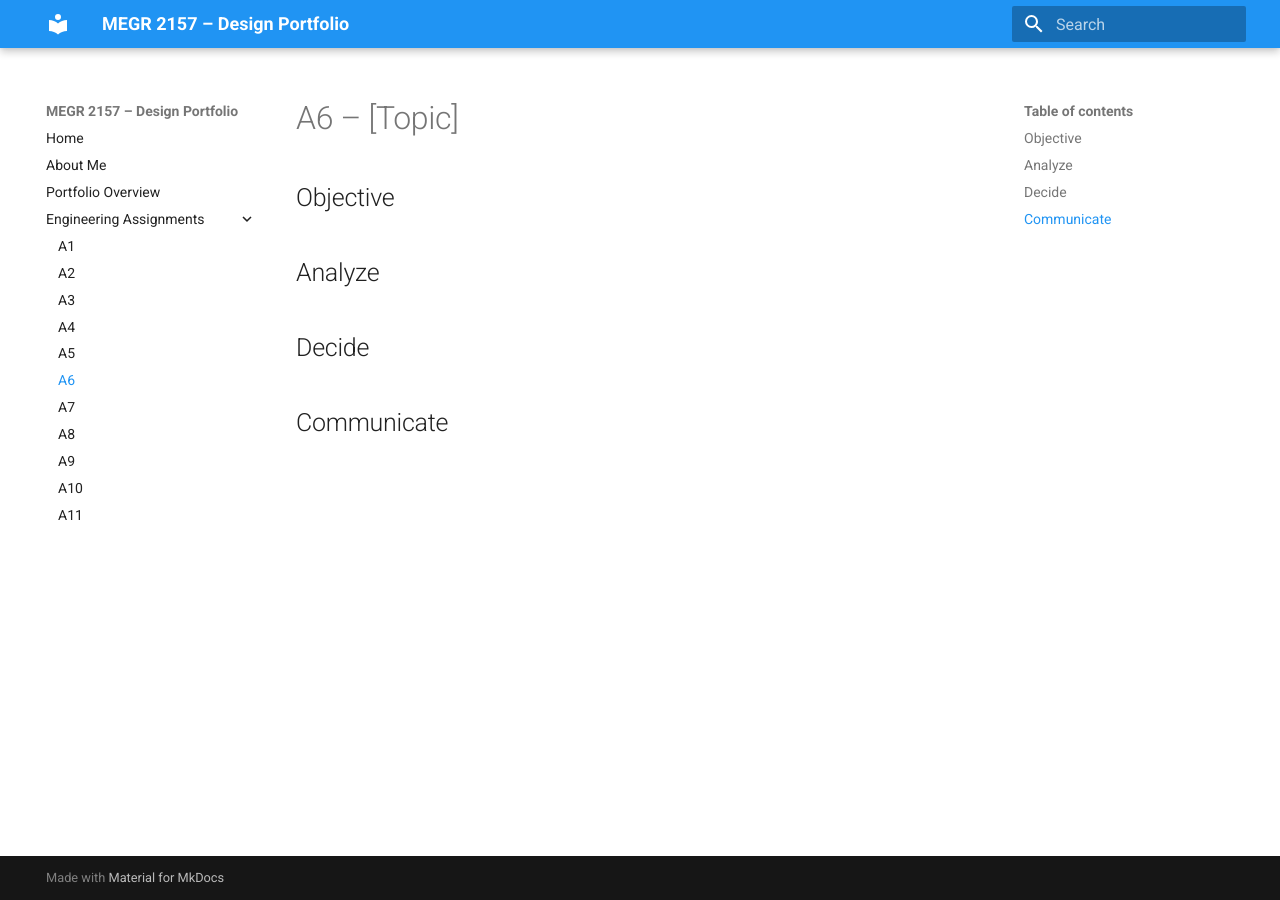
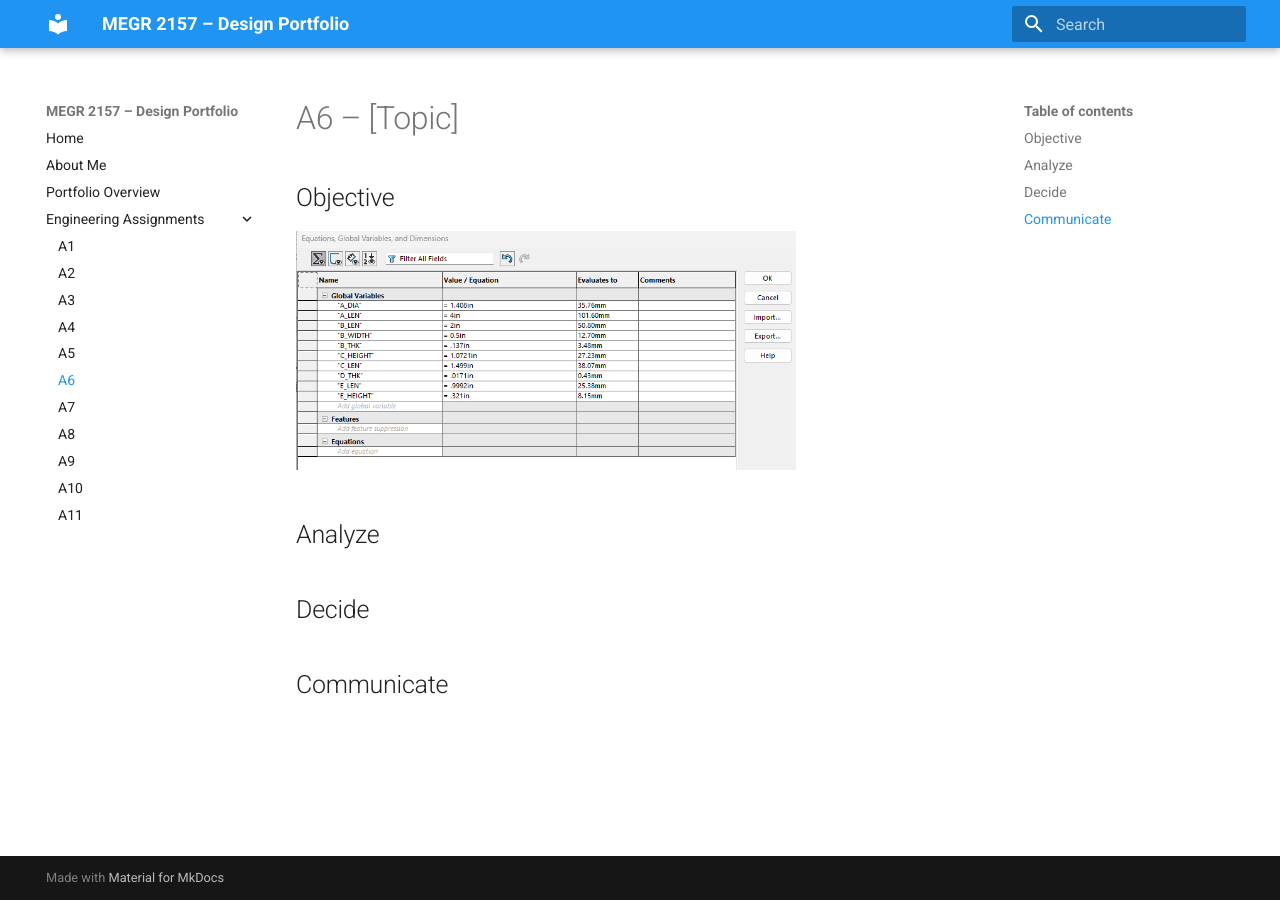
Before and after one commit to ncenatus/design-project-portfolio, an MkDocs documentation site: the page built from docs/assignments/A06/index.md, in a window 1280 px wide. Built offline with MkDocs 1.6.1 and Material for MkDocs 9.7.7, drawn with Linux system fonts in a browser that asks for light colours.

Commit message:
Update index.md

```diff
--- a/docs/assignments/A06/index.md
+++ b/docs/assignments/A06/index.md
@@ -1,7 +1,7 @@
 # A6 – [Topic]
 
 ## Objective
-
+<img src="C_1.png" width="500">
 
 ## Analyze
 
```
